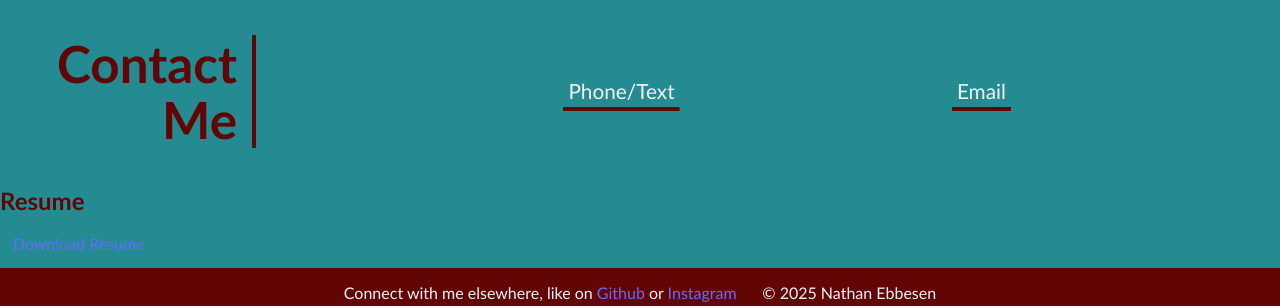
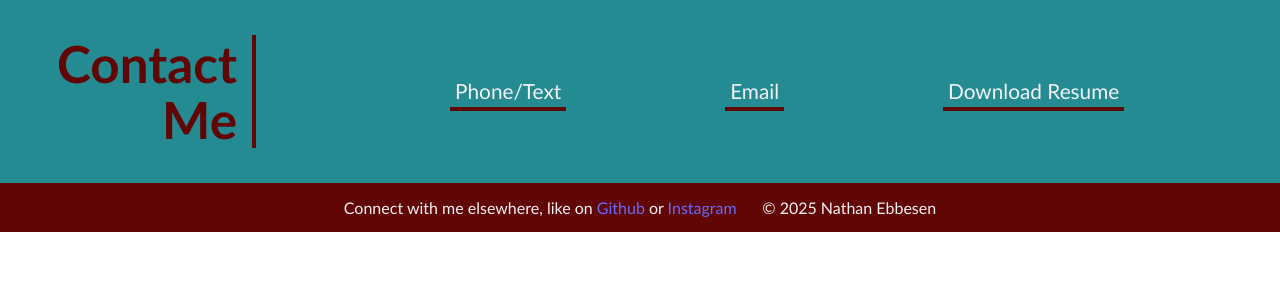
Before and after one commit to Nebbs82/Challenge-12, a React (Vite) app in the folder 02-Challenge/updated-portfolio/: page / in a window 1280 px wide. Shown: the part 1436-1742 px from the top of the page. After the commit the page ends 1668 px from the top, so only its background shows below. Built offline with nearby package versions, Linux system fonts and the light colour scheme.

Commit message:
final commit with downloadable resume

```diff
--- a/02-Challenge/updated-portfolio/src/App.jsx
+++ b/02-Challenge/updated-portfolio/src/App.jsx
@@ -3,7 +3,6 @@ import Header from './Header.jsx';
 import About from './About.jsx';
 import Portfolio from './Portfolio.jsx';
 import Contact from './Contact.jsx';
-import Resume from './Resume.jsx';
 import Footer from './Footer.jsx';
 
 
@@ -16,7 +15,6 @@ function App() {
         <About />
         <Portfolio />
         <Contact />
-        <Resume />
       <div>
         <Footer />
       </div>
--- a/02-Challenge/updated-portfolio/src/Contact.jsx
+++ b/02-Challenge/updated-portfolio/src/Contact.jsx
@@ -8,6 +8,7 @@ function Contact() {
         <address>
           <a href="tel:+3162042792">Phone/Text</a>
           <a href="mailto:nathan.r.ebbesen@hotmail.com">Email</a>
+          <a href="./assets/NathanEbbesenResume.pdf" download>Download Resume</a>
         </address>
       </div>
     </section>
--- a/02-Challenge/updated-portfolio/src/Resume.jsx
+++ /dev/null
@@ -1,14 +0,0 @@
-import React from'react';
-
-const Resume = () => {
-  return (
-    <section id="resume">
-      <h2>Resume</h2>
-      <p>
-        <a href="path/to/your/resume.pdf" download>Download Resume</a>
-      </p>
-    </section>
-  );
-};
-
-export default Resume;
```
Also changed, not shown: 1 other file (tests, documents, lock files or other folders).
